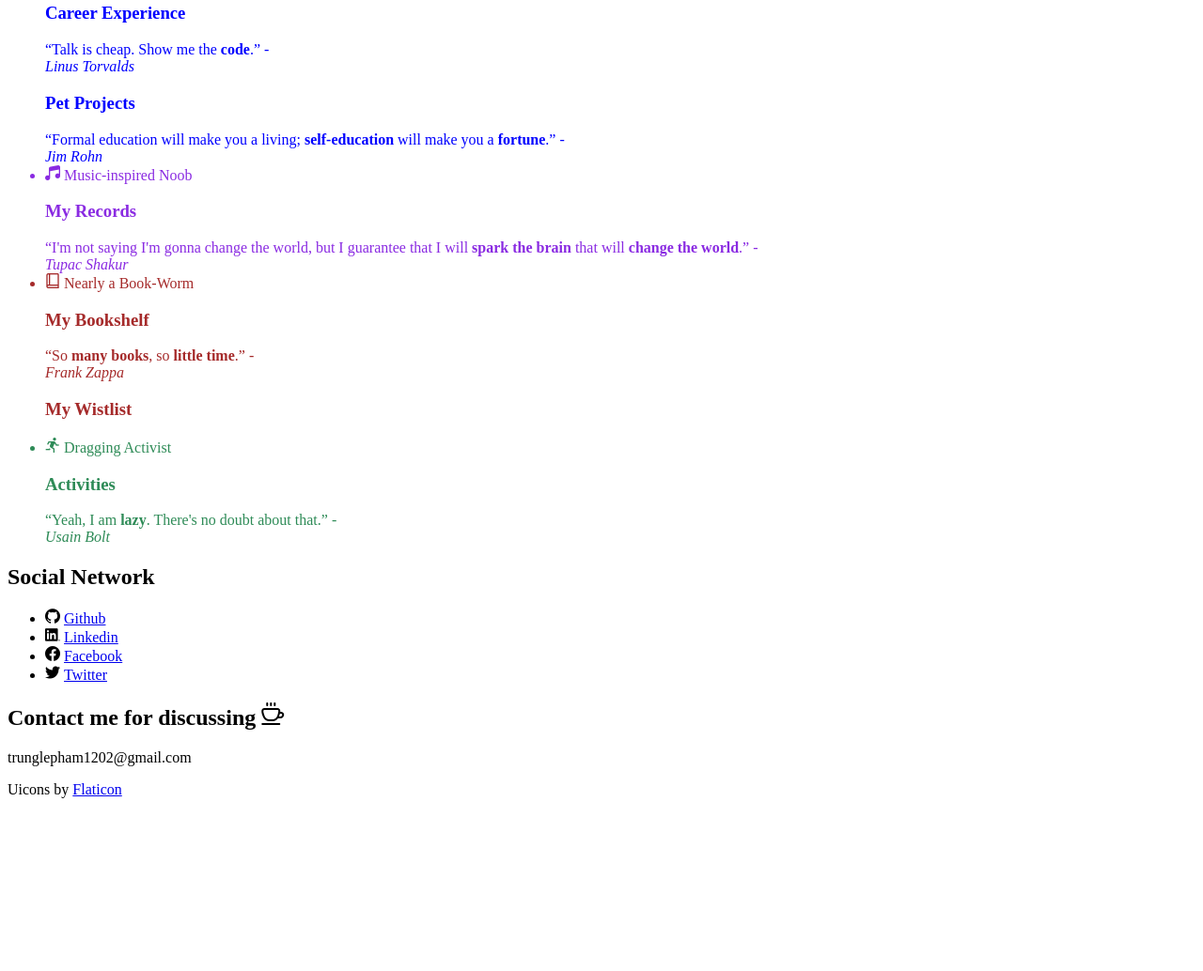
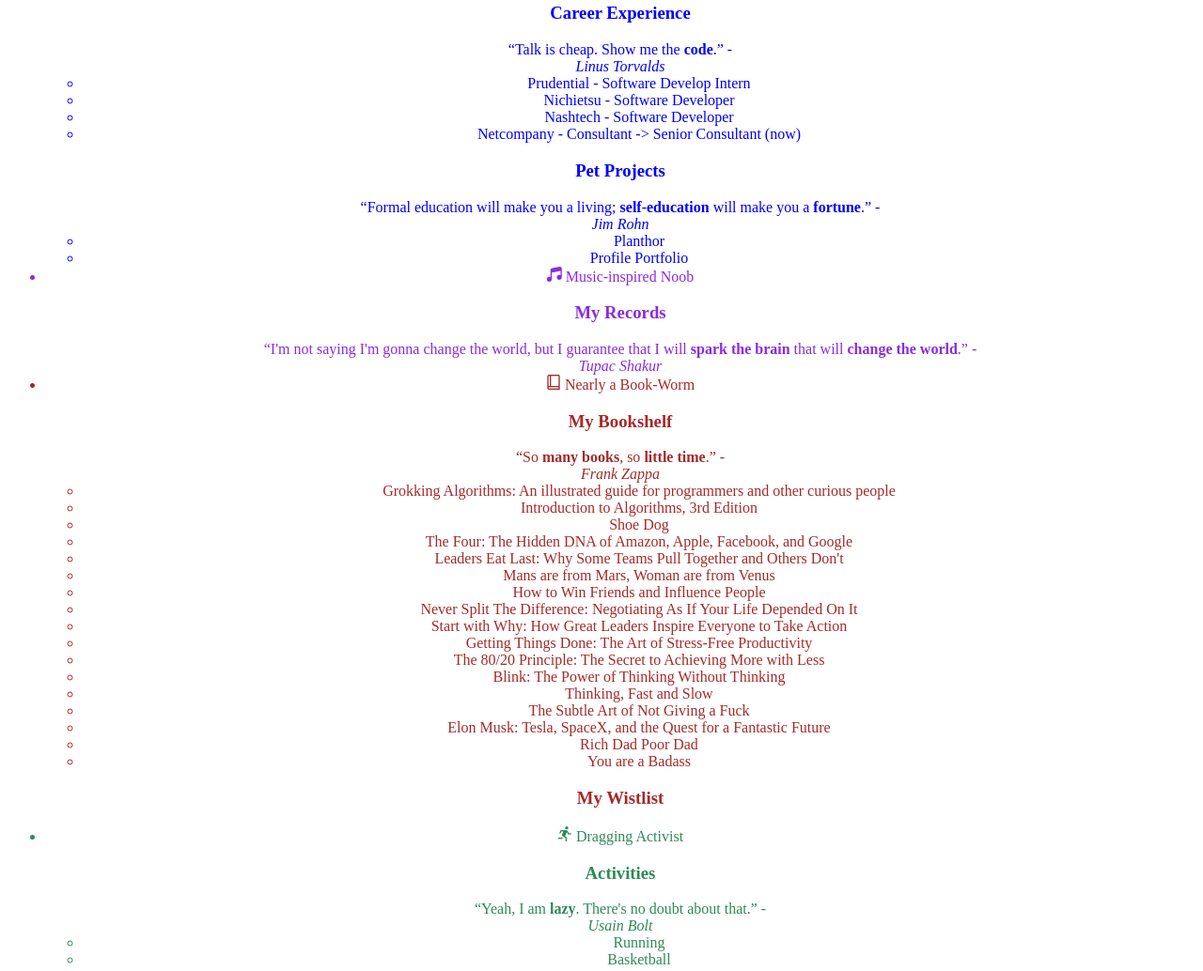
Before and after one commit to zovippro1996/zovippro1996.github.io, a plain HTML site: page index.html in a window 1280 px wide. Shown: the part 420-1454 px from the top of the page at 94% size. Before the commit the page ends 1278 px from the top, so only its background shows below. Drawn offline with nearby package versions, Linux system fonts and the light colour scheme.

Commit message:
Update content

```diff
--- a/index.html
+++ b/index.html
@@ -14,6 +14,7 @@
   <link rel="stylesheet" href="https://cdn-uicons.flaticon.com/uicons-solid-straight/css/uicons-solid-straight.css">
   <link rel="stylesheet" href="https://cdn-uicons.flaticon.com/uicons-regular-rounded/css/uicons-regular-rounded.css">
   <link rel="stylesheet" href="https://cdn-uicons.flaticon.com/uicons-regular-straight/css/uicons-regular-straight.css">
+  <link rel="stylesheet" href="styles/styles.css">
 </head>
 
 <body>
@@ -29,7 +30,16 @@
         <p style="display: contents;">Dev-centric Explorer</p>
         <div>
           <h3>Career Experience</h3>
-          <div><q>Talk is cheap. Show me the <strong>code</strong>.</q> - <address>Linus Torvalds</address>
+          <div>
+            <q>Talk is cheap. Show me the <strong>code</strong>.</q> - <address>Linus Torvalds</address>
+          </div>
+          <div>
+            <ul>
+              <li>Prudential - Software Develop Intern</li>
+              <li>Nichietsu - Software Developer</li>
+              <li>Nashtech - Software Developer</li>
+              <li>Netcompany - Consultant -> Senior Consultant (now)</li>
+            </ul>
           </div>
         </div>
         <div>
@@ -37,6 +47,12 @@
           <div>
             <q>Formal education will make you a living; <strong>self-education</strong> will make you a
               <strong>fortune</strong>.</q> - <address> Jim Rohn</address>
+          </div>
+          <div>
+            <ul>
+              <li>Planthor</li>
+              <li>Profile Portfolio</li>
+            </ul>
           </div>
         </div>
       </div>
@@ -61,6 +77,25 @@
         <div>
           <h3>My Bookshelf</h3>
           <q>So <strong>many books</strong>, so <strong>little time</strong>.</q> - <address>Frank Zappa</address>
+          <ul>
+            <li>Grokking Algorithms: An illustrated guide for programmers and other curious people</li>
+            <li>Introduction to Algorithms, 3rd Edition</li>
+            <li>Shoe Dog</li>
+            <li>The Four: The Hidden DNA of Amazon, Apple, Facebook, and Google</li>
+            <li>Leaders Eat Last: Why Some Teams Pull Together and Others Don't</li>
+            <li>Mans are from Mars, Woman are from Venus</li>
+            <li>How to Win Friends and Influence People</li>
+            <li>Never Split The Difference: Negotiating As If Your Life Depended On It</li>
+            <li>Start with Why: How Great Leaders Inspire Everyone to Take Action</li>
+            <li>Getting Things Done: The Art of Stress-Free Productivity</li>
+            <li>The 80/20 Principle: The Secret to Achieving More with Less</li>
+            <li>Blink: The Power of Thinking Without Thinking</li>
+            <li>Thinking, Fast and Slow</li>
+            <li>The Subtle Art of Not Giving a Fuck</li>
+            <li>Elon Musk: Tesla, SpaceX, and the Quest for a Fantastic Future</li>
+            <li>Rich Dad Poor Dad</li>
+            <li>You are a Badass</li>
+          </ul>
         </div>
         <div>
           <h3>My Wistlist</h3>
@@ -74,6 +109,10 @@
         <div>
           <h3>Activities</h3>
           <q>Yeah, I am <strong>lazy</strong>. There's no doubt about that.</q> - <address>Usain Bolt</address>
+          <ul>
+            <li>Running</li>
+            <li>Basketball</li>
+          </ul>
         </div>
       </div>
     </li>
--- /dev/null
+++ b/styles/styles.css
@@ -0,0 +1,3 @@
+html {
+    text-align: center;
+}
```
